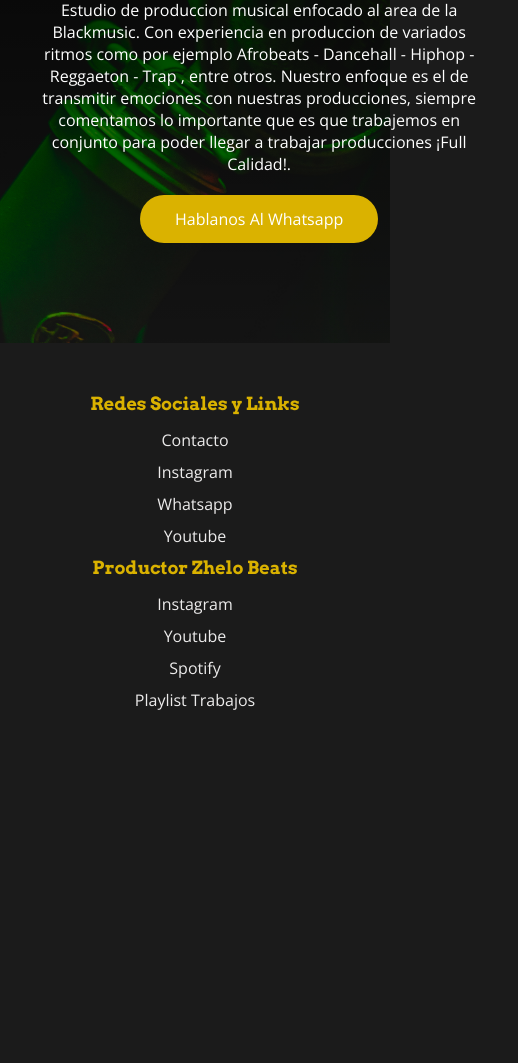
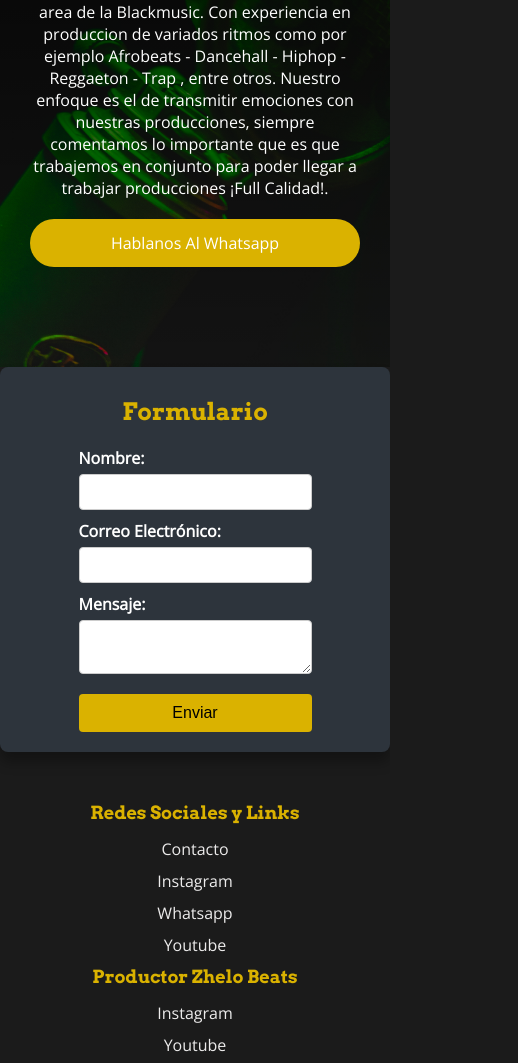
Before and after one commit to Marcelotello20/PF_Marcelo-Tello, a plain HTML site: page views/contacto.html in a window 390 px wide. Shown: the part 201-1264 px from the top of the page, 518 px wide, since content can reach past the window. Before the commit the page ends 972 px from the top, so only its background shows below. Drawn offline with nearby package versions, Linux system fonts and the light colour scheme.

Commit message:
mejorando interfaz

```diff
--- a/scss/styles.scss
+++ b/scss/styles.scss
@@ -1,10 +1,11 @@
 //Colores
 $c-principal :#dab200;
+$c-principal-opaco: #af8000;
 $c-blanco2 : #EBEFF1;
 $c-plomoletras: #2D343C;
 
 $gradiente-colorida: linear-gradient(to right, #8a00da,#2e0808,#da00ae);
-
+$sombra:0 10px 13px rgba(0, 0, 0, 0.3);
 
 // HEADERS( LOGO - MENU - CARRITO) Y FOOTER
 
@@ -17,7 +18,6 @@ $gradiente-colorida: linear-gradient(to right, #8a00da,#2e0808,#da00ae);
     align-items: center;
     min-height: 70vh;
     .menu {
-
         position: absolute;
         top: 0;
         left: 0;
@@ -64,6 +64,7 @@ $gradiente-colorida: linear-gradient(to right, #8a00da,#2e0808,#da00ae);
             }
         }
 
+        //CARRITO
         .submenu {
             position: relative;
 
@@ -107,6 +108,7 @@ $gradiente-colorida: linear-gradient(to right, #8a00da,#2e0808,#da00ae);
             line-height: 80px;
             color: #dab200;
             margin-bottom: 20px;
+
         }
         p {
             font-size: 16px;
@@ -192,6 +194,8 @@ $gradiente-colorida: linear-gradient(to right, #8a00da,#2e0808,#da00ae);
         .header-content{
 
             padding: 100px 30px;
+            min-width: 320px;
+
 
             .header-txt {
 
@@ -211,8 +215,39 @@ $gradiente-colorida: linear-gradient(to right, #8a00da,#2e0808,#da00ae);
         text-align: center;
     }
 }
+@media(max-width:500px){
+    .header {
 
+        .header-txt {
+            padding: 0 0 0 0;
+            display: grid;
+            flex-direction: column;
+            align-content: center;
+            min-width: 300px;
 
+            h1 {
+                font-size: 50px;
+                line-height: 80px;
+                color: #dab200;
+                margin: 20px 0 20px 0;
+                width: 100%;
+                line-height: 0.8;
+                text-align: center;
+            }
+            p {
+                width: 100%;
+                text-align: center;
+            }
+        }
+    }
+}
+@media(min-width:992px){
+    .header {
+        .navbar .inicio{
+            display: none;
+        }
+    }
+}
 //Btns
 
 .btn-1 {
@@ -269,7 +304,9 @@ hr {
         display: flex;
         flex-direction: row;
         flex-wrap: wrap;
+        justify-content: center;
         justify-self: center;
+        text-align: center;
         h2{
             color: white;
         }
@@ -285,7 +322,6 @@ hr {
         }
     }
 }
-
 .producciones {
     margin: 0 auto;
     width: 100%;
@@ -309,19 +345,13 @@ hr {
     }
 }
 
-// @media(max-width: 991px) {
-//     .producciones-iframes {
-//         flex-direction: row;
-
-//     }
-// }
-
 //PRODUCTOS
 .products {
 
     padding: 70px 0 0 0;
     text-align: center;
     margin-bottom: 20px;
+
 
     h2 {
         color: #dab200;
@@ -330,6 +360,8 @@ hr {
     }
     img {
         width: 250px;
+        justify-self: center;
+        align-self: center;
     }
 
     .products-content {
@@ -339,11 +371,12 @@ hr {
         grid-gap:35px;
 
         .product {
+            display: grid;
 
             transition: background-color 1s;
             width: 80%;
             border-radius: 30px;
-            justify-self: center;
+            justify-content: center;
             padding: 40px;
             &:hover {
                 background-color: #575757;
@@ -388,8 +421,6 @@ hr {
     }
 }
 
-
-
 .services {
     margin: 0 0 0 0;
     padding: 70px 0;
@@ -399,6 +430,12 @@ hr {
     h2 {
         color: #2D343C;
         margin: 0 0 40px 0;
+
+    }
+    h3 {
+        font-size: 0px;
+        color: #2D343C;
+        margin: 20px 0 20px 0;
     }
     .service {
         background-image: white;
@@ -406,15 +443,12 @@ hr {
         padding: 35px;
         text-align: left;
         display: flex;
+        flex-wrap: wrap;
         .services-content {
             padding: 20px 0 20px 0;
         }
 
-        h3 {
-            font-size: 0px;
-            color: #2D343C;
-            margin: 20px 0 20px 0;
-        }
+
         p {
             font-size: 16px;
             color: #575757;
@@ -422,7 +456,9 @@ hr {
 
         }
         img {
-            width: 20%;
+            width: 250px;
+            min-width: 200px;
+            min-height: 50px;
         }
     }
 }
@@ -439,14 +475,18 @@ hr {
 // NOSOTROS
 
 .nosotros-despedida {
-    display: block;
+    display: grid;
     margin-left: auto;
     margin-right: auto;
     margin-top: 30px;
     margin-bottom: 30px;
+    min-width: 300px;
+    max-width: 1000px;
 
     .nosotros-despedida-txt {
-        display: block;
+        display: grid;
+        width: 100%;
+        text-align: center;
         h2{
             text-align: center;
             color: $c-principal;
@@ -459,6 +499,8 @@ hr {
             margin: 30px 0 0 0;
             color: white;
             font-size: 14px;
+            width: 100%;
+            align-self: center;
         }
     }
 }
@@ -501,3 +543,58 @@ hr {
 
     }
 }
+
+
+// CONTACTO HTML
+
+.contacto__formulario {
+    padding: 20px;
+    z-index: 1;
+    display: grid;
+    flex-direction: column;
+    justify-self: center;
+    border-radius: 8px;
+    box-shadow: $sombra;
+    max-width: 400px;
+    width: 100%;
+    overflow: hidden;
+    background-color: #2D343C;
+    .form-item {
+      display: flex;
+      flex-direction: column;
+      label {
+        font-weight: bold;
+        margin-bottom: 5px;
+      }
+      input, textarea {
+        padding: 8px;
+        font-size: 16px;
+        border: 1px solid #ccc;
+        border-radius: 4px;
+      }
+    }
+    h2 {
+      text-align: center;
+      color: $c-principal;
+      margin: 10px 0 20px 0;
+    }
+    form {
+      display: grid;
+      gap: 10px;
+      color: white;
+      button {
+        background-color: $c-principal;
+        color: #000000;
+        padding: 10px 20px;
+        font-size: 16px;
+        border: none;
+        border-radius: 4px;
+        cursor: pointer;
+        margin-top: 10px;
+        &:hover {
+          background-color: $c-principal-opaco;
+        }
+      }
+    }
+
+  }
--- a/views/contacto.html
+++ b/views/contacto.html
@@ -25,6 +25,7 @@
            </label>
            <nav class="navbar">
               <ul>
+                <li><a href="../index.html">Inicio</a></li>
                 <li><a href="./productos.html">Productos</a></li>
                 <li><a href="./nosotros.html">Nosotros</a></li>
                 <li><a href="#">Contacto</a></li>
@@ -70,6 +71,25 @@
 
     </header>
 
+    <section class="contacto__formulario container">
+        <h2>Formulario</h2>
+        <form class="container" action="texto.text" method="post" enctype="text/plain">
+            <div class="form-item">
+                <label for="nombre">Nombre:</label>
+                <input type="text" id="nombre" name="nombre">
+            </div>
+            <div class="form-item">
+                <label for="email">Correo Electrónico:</label>
+                <input type="email" id="email" name="email">
+            </div>
+            <div class="form-item">
+                <label for="mensaje">Mensaje:</label>
+                <textarea id="mensaje" name="mensaje"></textarea>
+            </div>
+            <button type="submit">Enviar</button>
+        </form>
+    </section>
+
     <footer class="footer container">
 
         <div class="link">
```
Also changed, not shown: views/nosotros.html (+1 -0 lines), views/productos.html (+1 -0 lines), css/styles.css, 1 other file.
